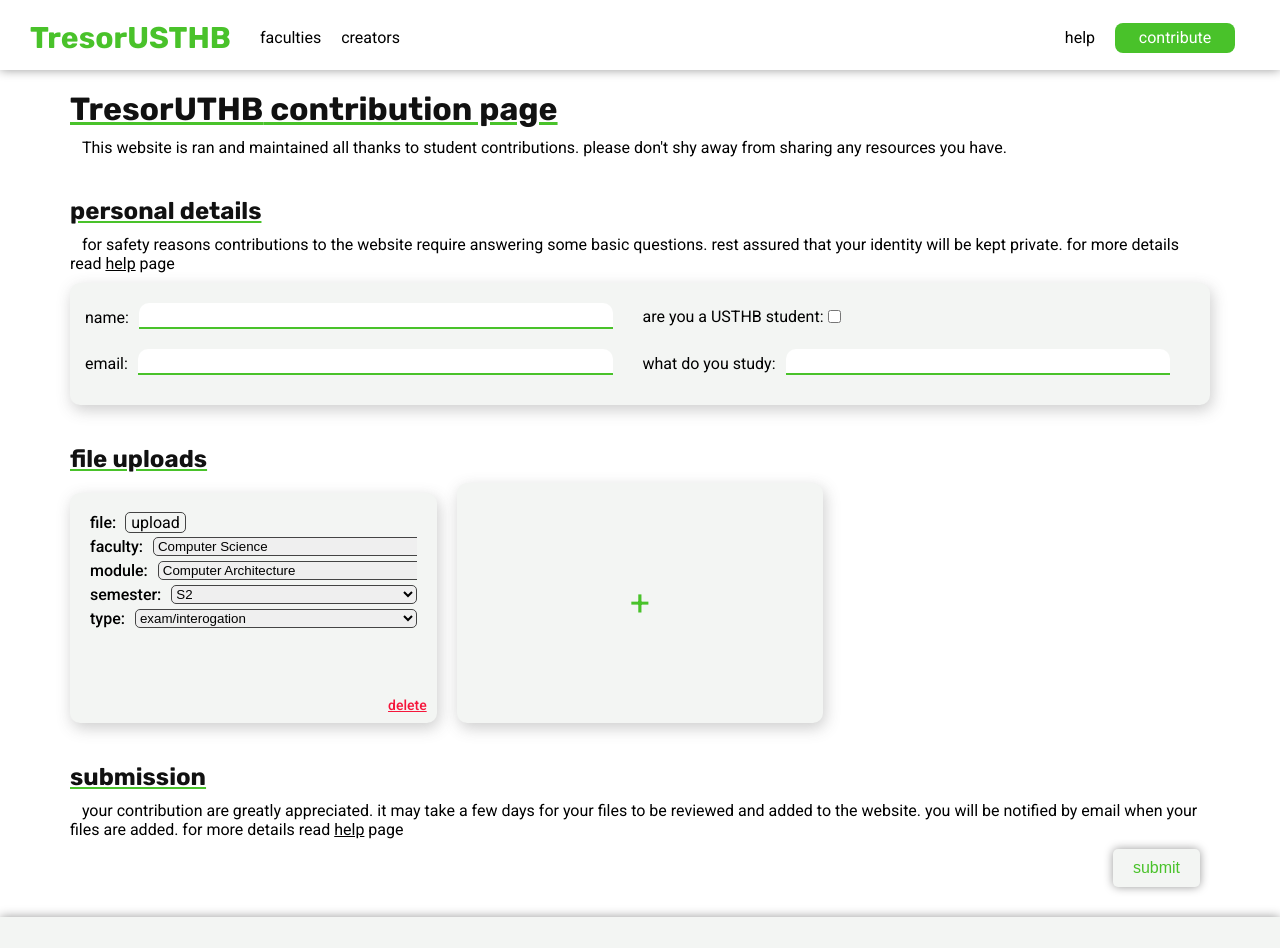
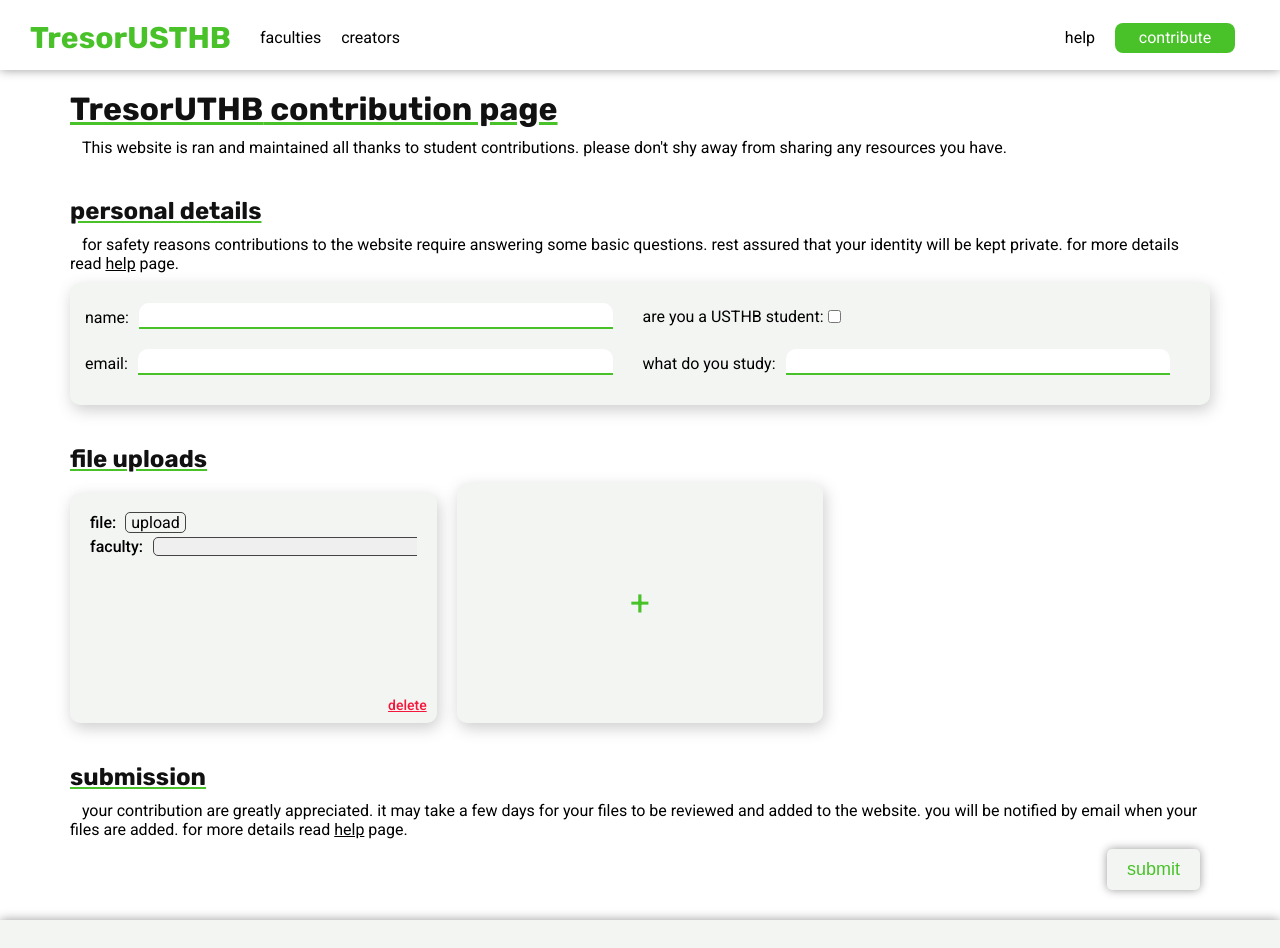
Before and after one commit to hexxt-git/bib-usthb, a SvelteKit app: page /contribute in a window 1280 px wide. Shown: the top 948 px of the page. Built offline with nearby package versions, Linux system fonts and the light colour scheme.

Commit message:
fixed new file error

```diff
--- a/src/routes/contribute/+page.svelte
+++ b/src/routes/contribute/+page.svelte
@@ -6,11 +6,11 @@
 
     class File{
         constructor(file, faculty, module, semester, type){
-            this.file = file || -1;
-            this.faculty = faculty || -1;
-            this.module = module || -1;
-            this.semester = semester || -1;
-            this.type = type || -1;
+            this.file = file !== undefined ? file : -1;
+            this.faculty = faculty !== undefined ? faculty : -1;
+            this.module = module !== undefined ? module : -1;
+            this.semester = semester !== undefined ? semester : -1;
+            this.type = type !== undefined ? type : -1;
         }
     }
 
@@ -20,10 +20,10 @@
         email: '',
         field: ''
     }
-    let files = [new File(1, 5, 1, 1, 1)];
+    let files = [new File()];
 
     let add_file = ()=>{
-        let copy_file = files.length ? new File(
+        let copy_file = files.length !== 0 ? new File(
             -1,
             files[files.length - 1].faculty,
             files[files.length - 1].module,
@@ -34,8 +34,8 @@
         files = [...files, copy_file];
         console.table(files);
     }
+
     let submit = ()=>{
-        files = [...files];
         console.table(personal_details);
         console.table(files);
     }
@@ -49,7 +49,7 @@
     <form action="">
         <h2>personal details</h2>
         <p>
-            &nbsp;&nbsp;&nbsp;for safety reasons contributions to the website require answering some basic questions. rest assured that your identity will be kept private. for more details read <a href="../help" target="_blank">help</a> page
+            &nbsp;&nbsp;&nbsp;for safety reasons contributions to the website require answering some basic questions. rest assured that your identity will be kept private. for more details read <a href="../help" target="_blank">help</a> page.
         </p>
         <div class="personal-detail-container">
             <div class="text-input">
@@ -145,7 +145,7 @@
         </div>
         <h2>submission</h2>
         <p>
-            &nbsp;&nbsp;&nbsp;your contribution are greatly appreciated. it may take a few days for your files to be reviewed and added to the website. you will be notified by email when your files are added. for more details read <a href="../help" target="_blank">help</a> page
+            &nbsp;&nbsp;&nbsp;your contribution are greatly appreciated. it may take a few days for your files to be reviewed and added to the website. you will be notified by email when your files are added. for more details read <a href="../help" target="_blank">help</a> page.
         </p>
         <button type="submit" on:click={submit}>submit</button>
     </form>
@@ -218,12 +218,6 @@
     .text-input input:focus, .email-input input:focus{
         outline: none;
     }
-    .select-input{
-        display: grid;
-        grid-template-columns: auto 1fr;
-        gap: 10px;
-        overflow: hidden;
-    }
     .file-input {
         display: grid;
         grid-template-columns: auto 1fr;
@@ -285,6 +279,12 @@
         grid-template-columns: auto 1fr;
         height: fit-content;
     }
+    .select-input{
+        display: grid;
+        grid-template-columns: auto 1fr;
+        gap: 10px;
+        overflow: hidden;
+    }
     .select-input select{
         max-width: 100%;
         box-sizing: border-box;
@@ -328,7 +328,7 @@
         background-color: var(--off-white);
         cursor: pointer;
         user-select: none;
-        font-size: 16px;
+        font-size: 18px;
         font-weight: 500;
         color: var(--barnd-green);
         transition: 0.3s ease-in-out;
```
